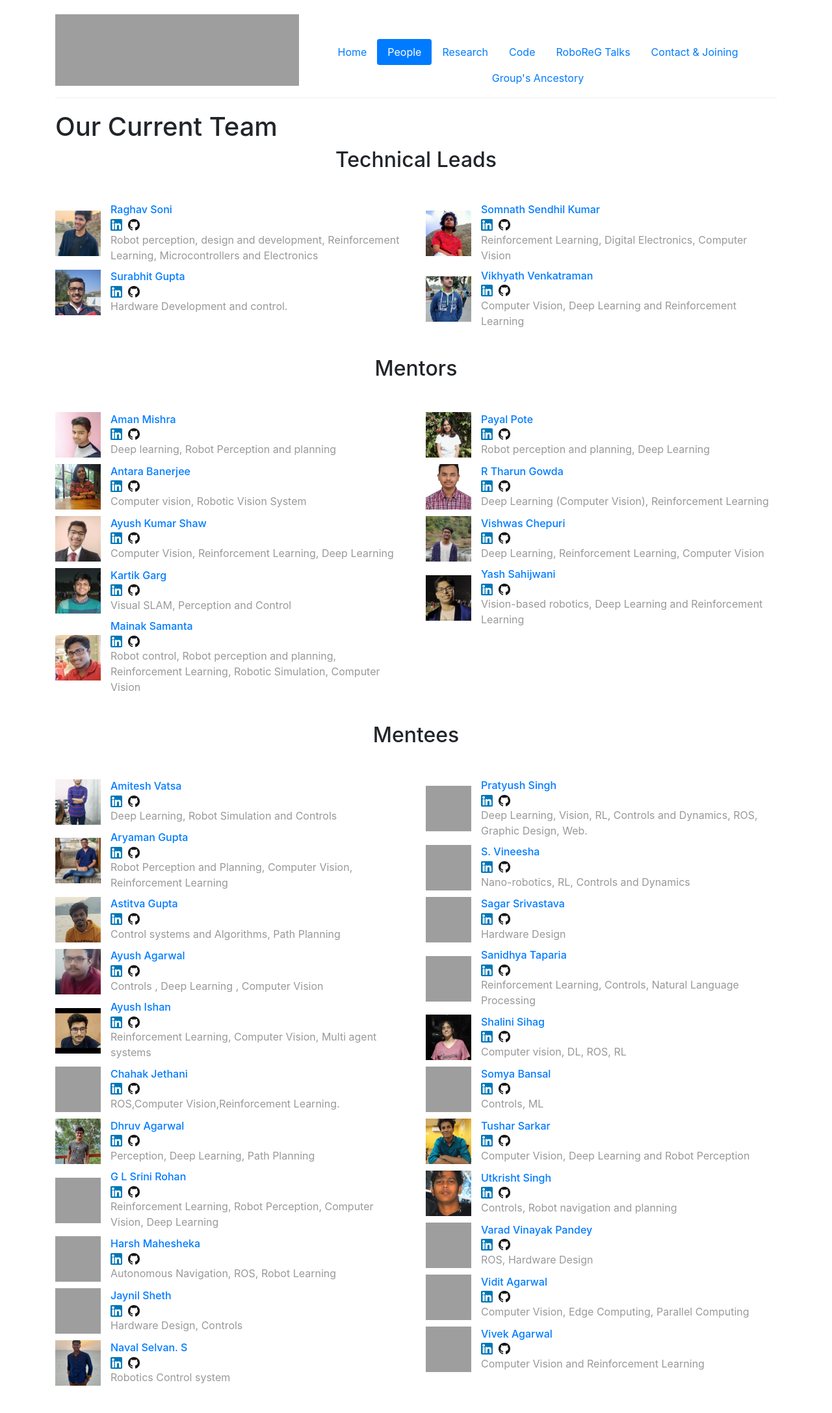
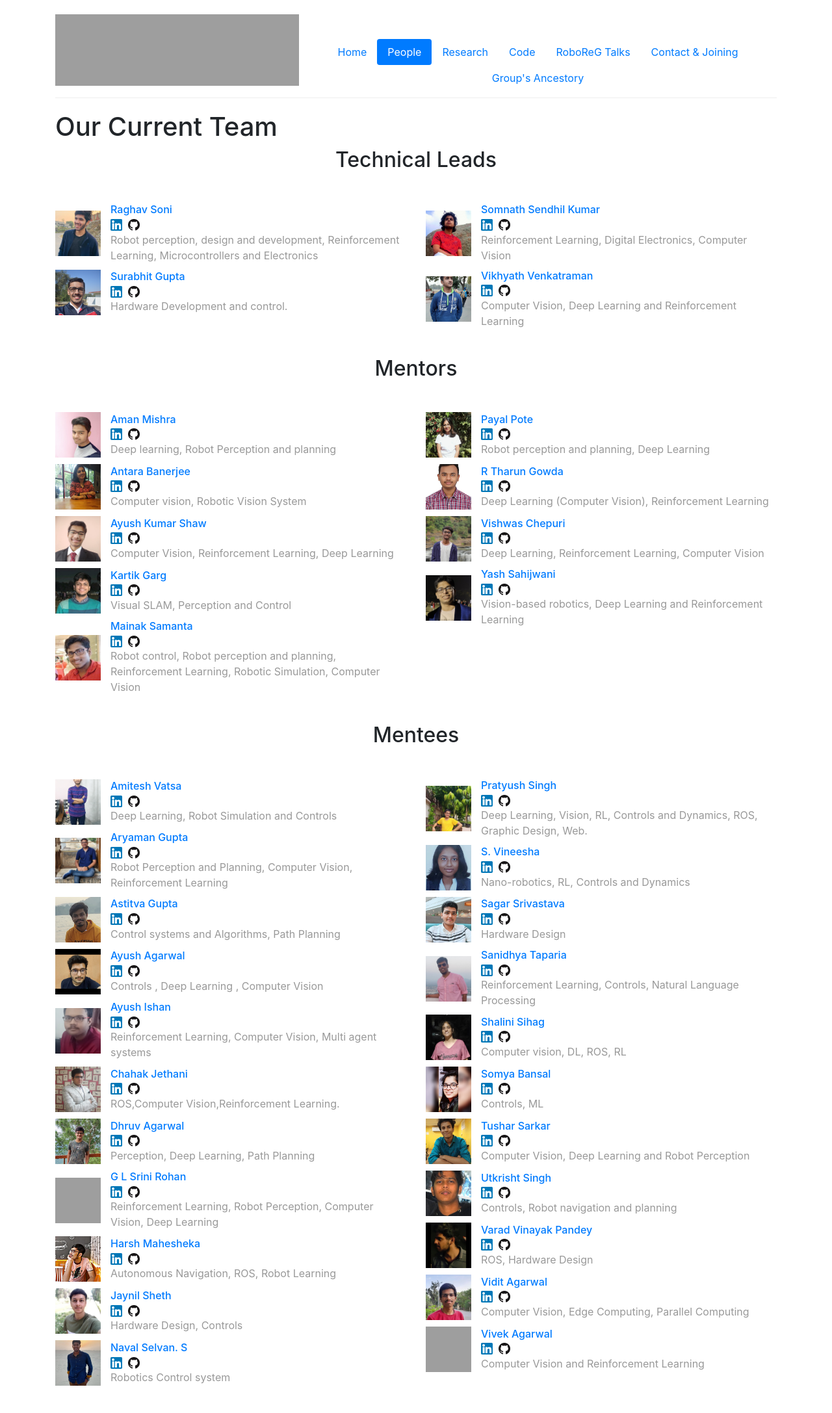
Before and after one commit to Robotics-Club-IIT-BHU/RoboReG, a Jekyll site: the page built from people.html, in a window 1280 px wide. Shown: the whole page at 65% size. Built offline with Jekyll 4.4.1, drawn with Linux system fonts in a browser that asks for light colours.

Commit message:
add images

```diff
--- a/_data/people.yml
+++ b/_data/people.yml
@@ -261,7 +261,7 @@ ayushagarwal:
   github: "https://github.com/ayush-agarwal-0502"
   linkedin: "http://www.linkedin.com/in/ayush-agarwal-261041215"
   role: new_joinee
-  image: /img/people/Iter2/Ayush.jpeg
+  image: /img/people/Iter2/Ayush.jpg
   bio: Controls , Deep Learning , Computer Vision
 
 ayushishan:
@@ -270,7 +270,7 @@ ayushishan:
   github: "https://github.com/AYUSH-ISHAN"
   linkedin: "https://www.linkedin.com/mwlite/in/ayush-ishan-358061220"
   role: new_joinee
-  image: /img/people/Iter2/Ayush.jpg
+  image: /img/people/Iter2/Ayush.jpeg
   bio: Reinforcement Learning, Computer Vision, Multi agent systems
 
 chahakjethani:
@@ -279,7 +279,7 @@ chahakjethani:
   github: "https://github.com/sherlockholmes1603"
   linkedin: "http://www.linkedin.com/in/chahak-jethani-2a565820a"
   role: new_joinee
-  image: /img/people/Iter2/Chahak.jpg
+  image: /img/people/Iter2/Chahak.jpeg
   bio: ROS,Computer Vision,Reinforcement Learning.
 
 dhruvagarwal:
@@ -306,7 +306,7 @@ harshmahesheka:
   github: "https://github.com/harshmahesheka"
   linkedin: "https://in.linkedin.com/in/harsh-mahesheka-ab0725212"
   role: new_joinee
-  image: /img/people/Iter2/Harsh.jpg
+  image: /img/people/Iter2/Harsh.jpeg
   bio: Autonomous Navigation, ROS, Robot Learning
 
 jaynilsheth:
@@ -315,7 +315,7 @@ jaynilsheth:
   github: "https://github.com/cryptic-blaze"
   linkedin: "https://www.linkedin.com/in/jaynil-s-b71419201"
   role: new_joinee
-  image: /img/people/Iter2/Jaynil.jpg
+  image: /img/people/Iter2/Jaynil.jpeg
   bio: Hardware Design, Controls
 
 navalselvan:
@@ -333,7 +333,7 @@ pratyushsingh:
   github: "https://github.com/Pratyush-IITBHU"
   linkedin: "https://www.linkedin.com/in/pratyush-singh-a0a61b206"
   role: new_joinee1
-  image: /img/people/Iter2/Pratyush.jpg
+  image: /img/people/Iter2/Pratyush.jpeg
   bio: Deep Learning, Vision, RL, Controls and Dynamics, ROS, Graphic Design, Web.
 
 vineesha :
@@ -342,7 +342,7 @@ vineesha :
   github: "https://github.com/Vineesha-01"
   linkedin: "https://www.linkedin.com/in/vineesha-s-00294220a"
   role: new_joinee1
-  image: /img/people/Iter2/Vineesha.jpg
+  image: /img/people/Iter2/Vineesha.jpeg
   bio: Nano-robotics, RL, Controls and Dynamics
 
 sagarsrivastava:
@@ -351,7 +351,7 @@ sagarsrivastava:
   github: "https://github.com/Frozensun47"
   linkedin: "https://www.linkedin.com/in/sagar-srivastava-8baa231bb/"
   role: new_joinee1
-  image: /img/people/Iter2/Sagar.jpg
+  image: /img/people/Iter2/Sagar.png
   bio: Hardware Design
 
 sanidhyataparia:
@@ -360,7 +360,7 @@ sanidhyataparia:
   github: "https://github.com/SanidhyaTaparia"
   linkedin: "https://www.linkedin.com/in/sanidhya-taparia-4a4760207"
   role: new_joinee1
-  image: /img/people/Iter2/Sanidhya.jpg
+  image: /img/people/Iter2/Sanidhya.jpeg
   bio: Reinforcement Learning, Controls, Natural Language Processing
 
 shalinisihag:
@@ -378,7 +378,7 @@ somyabansal:
   github: "https://github.com/Somya-Bansal159"
   linkedin: "https://www.linkedin.com/in/somya-bansal-73b041205"
   role: new_joinee1
-  image: /img/people/Iter2/Somya.jpg
+  image: /img/people/Iter2/Somya.png
   bio: Controls, ML
 
 tusharsarkar:
@@ -405,7 +405,7 @@ varadpandey:
   github: "https://github.com/GeneralVader"
   linkedin: "https://www.linkedin.com/in/varad-vinayak-pandey/"
   role: new_joinee1
-  image: /img/people/Iter2/Varad.jpg
+  image: /img/people/Iter2/Varad.jpeg
   bio: ROS, Hardware Design
 
 viditagarwal:
@@ -414,7 +414,7 @@ viditagarwal:
   github: "https://github.com/Viditagarwal7479"
   linkedin: "https://www.linkedin.com/in/vidit-agarwal-734236200/"
   role: new_joinee1
-  image: /img/people/Iter2/Vidit.jpg
+  image: /img/people/Iter2/Vidit.jpeg
   bio: Computer Vision, Edge Computing, Parallel Computing
 
 vivekagarwal:
```
Also changed, not shown: img/people/Iter2/Ayush.jpg (renamed from img/people/Iter2/Ayush.JPG).
